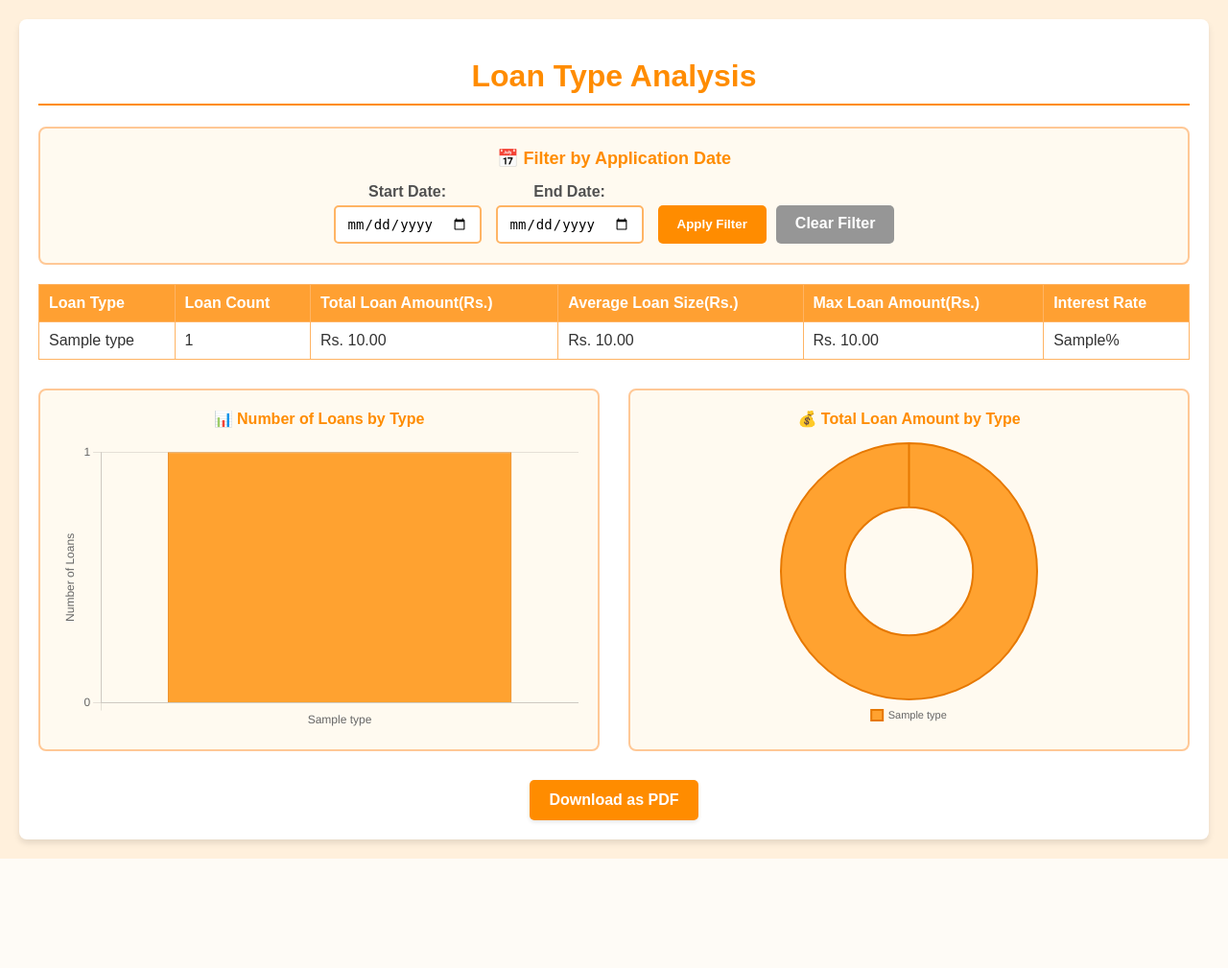
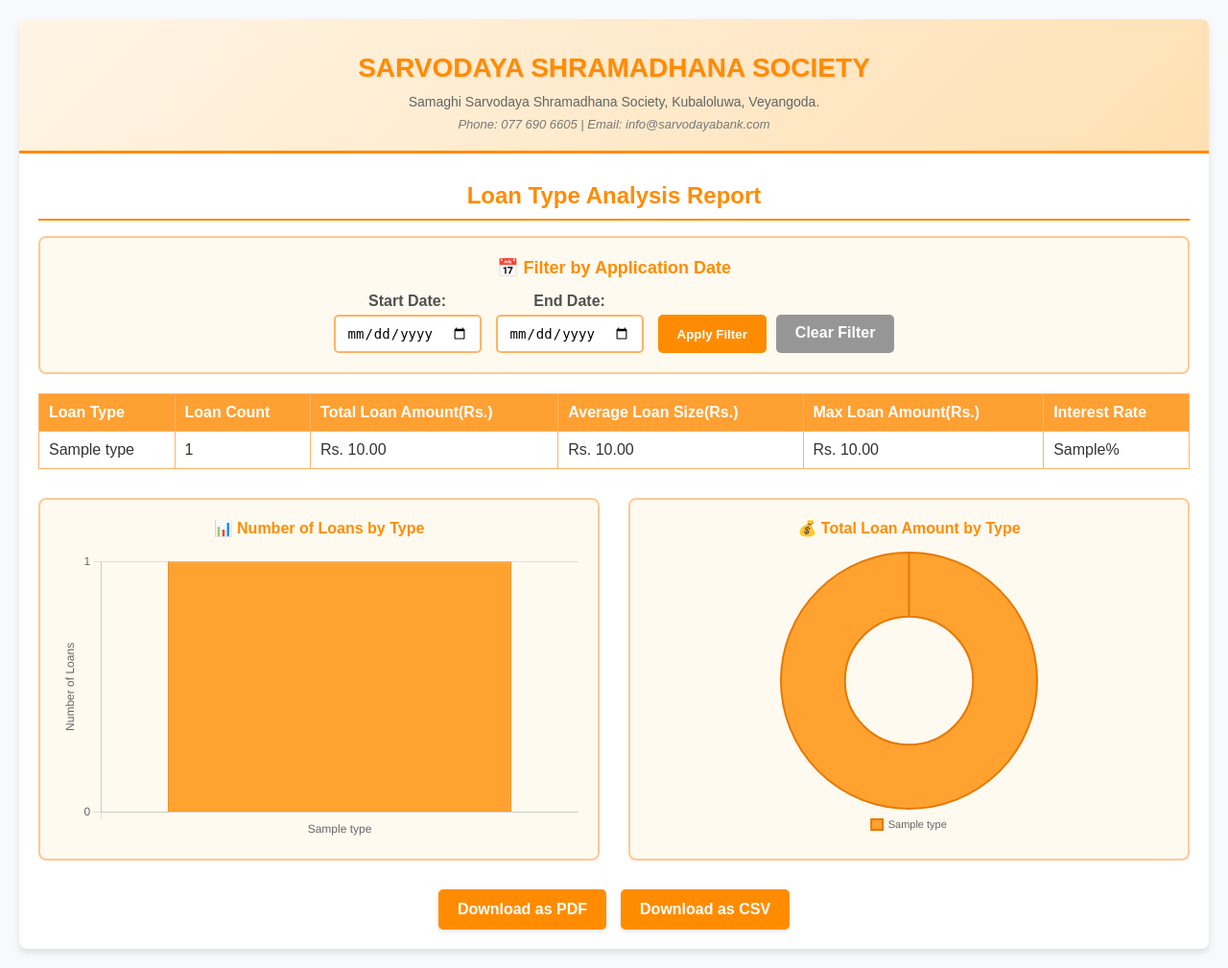
Before and after one commit to Chamodi524/Sarvodaya, a PHP site: page /Sarvodaya/loan_analysis.php in a window 1280 px wide. Shown: the whole page at 96% size. Before the commit the page ends 895 px from the top, so only its background shows below. Run offline with PHP 8.4, Linux system fonts and the light colour scheme; tables that the repository leaves empty or names only in its code hold one stand-in row (values such as "Sample post"); some libraries are stand-ins or nearby versions.

Commit message:
added a header to report

```diff
--- a/Sarvodaya/loan_analysis.php
+++ b/Sarvodaya/loan_analysis.php
@@ -74,10 +74,22 @@ if (isset($_GET['download']) && $_GET['download'] == 'pdf') {
     $pdf->AddPage();
     $pdf->SetFont('Arial','B',16);
 
-    // Title
+    // Add Sarvodaya Header to PDF
     $pdf->SetFillColor(255, 140, 0);
     $pdf->SetTextColor(255);
-    $pdf->Cell(0,10,'Loan Type Analysis',0,1,'C',true);
+    $pdf->Cell(0,10,'SARVODAYA SHRAMADHANA SOCIETY',0,1,'C',true);
+
+    $pdf->SetFont('Arial','',10);
+    $pdf->SetTextColor(0);
+    $pdf->Cell(0,5,'Samaghi Sarvodaya Shramadhana Society, Kubaloluwa, Veyangoda.',0,1,'C');
+    $pdf->Cell(0,5,'Phone: 077 690 6605 | Email: info@sarvodayabank.com',0,1,'C');
+    $pdf->Ln(10);
+
+    // Title
+    $pdf->SetFont('Arial','B',16);
+    $pdf->SetFillColor(255, 140, 0);
+    $pdf->SetTextColor(255);
+    $pdf->Cell(0,10,'Loan Type Analysis Report',0,1,'C',true);
 
     // Add date range info if filters are applied
     if (!empty($start_date) || !empty($end_date)) {
@@ -211,11 +223,11 @@ if (isset($_GET['download']) && $_GET['download'] == 'csv') {
 <html lang="en">
 <head>
     <meta charset="UTF-8">
-    <title>Loan Type Analysis</title>
+    <title>Loan Type Analysis - Sarvodaya Bank</title>
     <style>
         body {
             font-family: Arial, sans-serif;
-            background-color: rgb(255, 240, 220);
+            background-color: rgb(248, 249, 250);
             margin: 0;
             padding: 20px;
             color: rgb(50, 50, 50);
@@ -228,12 +240,50 @@ if (isset($_GET['download']) && $_GET['download'] == 'csv') {
             max-width: 1200px;
             margin: 0 auto;
         }
+
+        /* Sarvodaya Header Styles */
+        .sarvodaya-header {
+            text-align: center;
+            border-bottom: 3px solid rgb(255, 140, 0);
+            padding-bottom: 20px;
+            margin-bottom: 30px;
+            background: linear-gradient(135deg, #fff5e6 0%, #ffe0b3 100%);
+            border-radius: 8px 8px 0 0;
+            padding: 20px;
+            margin: -20px -20px 30px -20px;
+        }
+        .bank-logo {
+            margin-bottom: 15px;
+        }
+        .bank-name {
+            font-size: 28px;
+            font-weight: bold;
+            color: rgb(255, 140, 0);
+            margin-bottom: 8px;
+            text-shadow: 1px 1px 2px rgba(0,0,0,0.1);
+        }
+        .bank-address {
+            font-size: 14px;
+            color: rgb(100, 100, 100);
+            line-height: 1.6;
+            margin-bottom: 5px;
+        }
+        .bank-contact {
+            font-size: 13px;
+            color: rgb(120, 120, 120);
+            font-style: italic;
+        }
+
+        /* Report Title */
         h1 {
             color: rgb(255, 140, 0);
             text-align: center;
             border-bottom: 2px solid rgb(255, 140, 0);
             padding-bottom: 10px;
+            margin-top: 0;
+            font-size: 24px;
         }
+
         .filter-section {
             background-color: rgb(255, 250, 240);
             border: 2px solid rgb(255, 200, 150);
@@ -396,12 +446,42 @@ if (isset($_GET['download']) && $_GET['download'] == 'csv') {
             .filter-buttons {
                 justify-content: center;
             }
+            .bank-name {
+                font-size: 22px;
+            }
+        }
+        @media print {
+            body {
+                background-color: white;
+                padding: 0;
+            }
+            .container {
+                box-shadow: none;
+                border: 1px solid #ddd;
+            }
+            .filter-section, .download-btns, .charts-container {
+                display: none;
+            }
         }
     </style>
 </head>
 <body>
     <div class="container">
-        <h1>Loan Type Analysis</h1>
+        <!-- Sarvodaya Header -->
+        <div class="sarvodaya-header">
+            <div class="bank-logo">
+                <!-- Bank Logo would go here -->
+            </div>
+            <div class="bank-name">SARVODAYA SHRAMADHANA SOCIETY</div>
+            <div class="bank-address">
+                Samaghi Sarvodaya Shramadhana Society, Kubaloluwa, Veyangoda.
+            </div>
+            <div class="bank-contact">
+                Phone: 077 690 6605 | Email: info@sarvodayabank.com
+            </div>
+        </div>
+
+        <h1>Loan Type Analysis Report</h1>
 
         <!-- Date Filter Section -->
         <div class="filter-section">
@@ -529,7 +609,7 @@ if (isset($_GET['download']) && $_GET['download'] == 'csv') {
 
         <div class="download-btns">
             <a href="?download=pdf<?php echo (!empty($start_date) ? '&start_date=' . urlencode($start_date) : '') . (!empty($end_date) ? '&end_date=' . urlencode($end_date) : ''); ?>" class="download-btn">Download as PDF</a>
-
+            <a href="?download=csv<?php echo (!empty($start_date) ? '&start_date=' . urlencode($start_date) : '') . (!empty($end_date) ? '&end_date=' . urlencode($end_date) : ''); ?>" class="download-btn">Download as CSV</a>
         </div>
     </div>
 
```
